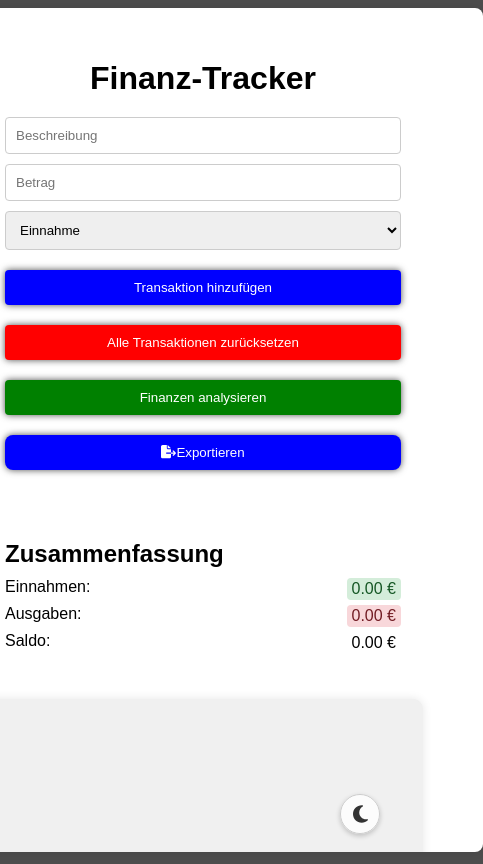
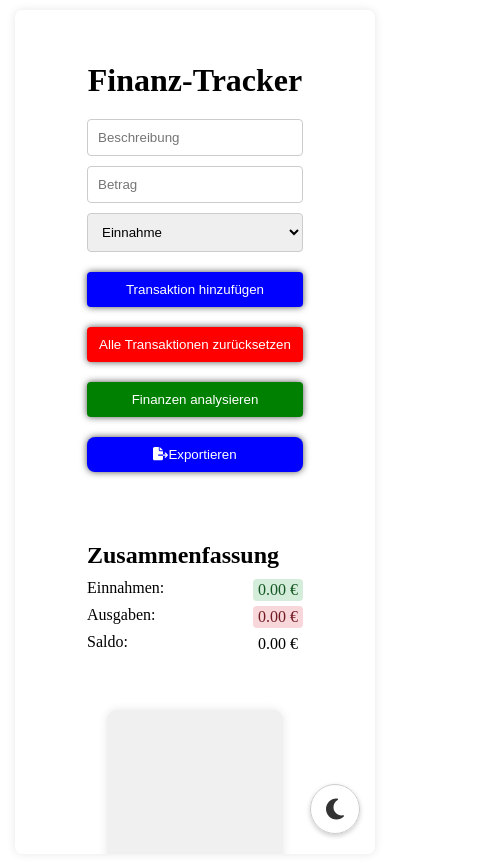
Before and after one commit to diego-monfort-landolt/finance-app, a React (Vite) app: page / in a window 390 px wide. Shown: the whole page, 483 px wide, since content can reach past the window. Built offline with nearby package versions, Linux system fonts and the light colour scheme.

Commit message:
add responsiv percentchart

```diff
--- a/src/App.css
+++ b/src/App.css
@@ -90,8 +90,8 @@ h1 {
 .dark-mode-toggle {
   position: fixed;
   bottom: 10px;
-  right: 10px;
-  background: rgba(255, 255, 255, 0.8);
+  right: 30px;
+  background: rgba(255, 255, 255, 0.226);
   border: 1px solid #ccc;
   color: #333;
   font-size: 24px;
@@ -105,21 +105,9 @@ h1 {
   padding: 0; /* Entfernt unerwünschte Innenabstände */
   box-shadow: 0px 2px 5px rgba(0, 0, 0, 0.2);
   outline: none;
-  transition: background 0.1s, transform 0.1s;
 }
 
-.dark-mode-toggle:hover {
-  background: rgba(0, 0, 0, 0.8);
-  color: white;
-  transform: scale(1.1);
-}
-@media (max-width: 600px) {
-  .dark-mode-toggle {
-    width: 40px;
-    height: 40px;
-    font-size: 20px;
-  }
-}
+
 
 
 
--- a/src/components/PercentageChart.tsx
+++ b/src/components/PercentageChart.tsx
@@ -1,78 +1,149 @@
 import React, { useState, useEffect } from 'react';
-import { PieChart, Pie, Cell, Tooltip } from 'recharts';
-// Definiert ein Interface für eine Transaktion
+import { PieChart, Pie, Cell, Tooltip, ResponsiveContainer } from 'recharts';
+
+// Interface für eine Transaktion
 interface Transaction {
   id: number;
   description: string;
   amount: number;
   type: 'income' | 'expense' | 'wish list';
 }
-// Definiert die Props für die PercentageChart-Komponente
+
+// Props für die PercentageChart-Komponente
 interface PercentageChartProps {
-  transactions: Transaction[]; // Array von Transaktionen
+  transactions: Transaction[];
 }
-// Funktionale Komponente, die ein Kreisdiagramm anzeigt
+
+// Die PercentageChart-Komponente
 const PercentageChart: React.FC<PercentageChartProps> = ({ transactions }) => {
-  const [transactionList, setTransactionList] = useState(transactions);
+  // Lokaler Zustand, initialisiert mit den übergebenen Transaktionen
+  const [transactionList, setTransactionList] = useState<Transaction[]>(transactions);
+
   useEffect(() => {
     setTransactionList(transactions);
   }, [transactions]);
+
+  // Filtere Transaktionen nach Typ
   const incomeTransactions = transactionList.filter(t => t.type === 'income');
   const expenseTransactions = transactionList.filter(t => t.type === 'expense');
   const wishlistTransactions = transactionList.filter(t => t.type === 'wish list');
+
   const totalIncome = incomeTransactions.reduce((acc, t) => acc + t.amount, 0);
   const totalExpenses = expenseTransactions.reduce((acc, t) => acc + t.amount, 0);
   const total = totalIncome + Math.abs(totalExpenses);
-  // Erstellt die Daten für das Kreisdiagramm
+  const safeTotal = total === 0 ? 1 : total; // Vermeidet Division durch 0
+
+  // Erstelle die Daten für das Kreisdiagramm
   const data = [
     ...incomeTransactions.map(t => ({
-      name: `${t.description} (${((t.amount / total) * 100).toFixed(2)}%)`,
+      name: `${t.description} (${((t.amount / safeTotal) * 100).toFixed(2)}%)`,
       value: t.amount,
       type: 'income'
     })),
     ...expenseTransactions.map(t => ({
-      name: `${t.description} (${((Math.abs(t.amount) / total) * 100).toFixed(2)}%)`,
+      name: `${t.description} (${((Math.abs(t.amount) / safeTotal) * 100).toFixed(2)}%)`,
       value: Math.abs(t.amount),
       type: 'expense'
     })),
     ...wishlistTransactions.map(t => ({
-      name: `${t.description} (${((Math.abs(t.amount) / total) * 100).toFixed(2)}%)`,
+      name: `${t.description} (${((Math.abs(t.amount) / safeTotal) * 100).toFixed(2)}%)`,
       value: Math.abs(t.amount),
       type: 'wish list'
     }))
   ];
-  // Definiert die Farben für die Einnahmen und Ausgaben
+
+  // Farben: Einnahmen = Grün, Ausgaben/Wunschliste = Rot
   const COLORS = data.map(entry => entry.type === 'income' ? '#28a745' : '#dc3545');
-  // Funktion zum Entfernen einer Transaktion
+
+  // Funktion zum Entfernen einer Transaktion (nur lokaler Zustand)
   const removeTransaction = (id: number) => {
-    setTransactionList(transactionList.filter(t => t.id !== id));
+    setTransactionList(prev => prev.filter(t => t.id !== id));
   };
+
   return (
-    <div className="chart-container" style={{ backgroundColor: '#f0f0f0', padding: '20px', borderRadius: '10px', boxShadow: '0 0 10px rgba(0, 0, 0, 0.1)' }}>
-      <PieChart width={400} height={400}>
+    <div
+      className="chart-container"
+      style={{
+        backgroundColor: '#f0f0f0',
+        padding: '20px',
+        borderRadius: '10px',
+        boxShadow: '0 0 10px rgba(0, 0, 0, 0.1)',
+        maxWidth: '600px',
+        margin: '20px auto'
+      }}
+    >
+      <ResponsiveContainer width="100%" height={300}>
+        <PieChart>
           <Pie
             data={data}
-          cx={200}
-          cy={200}
-          innerRadius={60}
-          outerRadius={80}
-          fill="#8884d8" // Füllfarbe des Kreisdiagramms
-          paddingAngle={5} // Abstand zwischen den Segmenten
-          dataKey="value" // Schlüssel für die Datenwerte
+            cx="50%"
+            cy="50%"
+            innerRadius="15%"
+            outerRadius="35%"
+            fill="#8884d8"
+            paddingAngle={5}
+            dataKey="value"
           >
             {data.map((entry, index) => (
               <Cell key={`cell-${index}`} fill={COLORS[index % COLORS.length]} />
             ))}
           </Pie>
-        <Tooltip formatter={(value) => `${value} €`} /> {/* Tooltip für das Kreisdiagramm */}
+          <Tooltip formatter={(value: number) => `${value} €`} />
         </PieChart>
-      <div className="transaction-list" style={{ marginTop: '20px', backgroundColor: '#fff ', color: '#000', padding: '10px', borderRadius: '5px', boxShadow: '0 0 5px rgba(0, 0, 0, 0.1)' }}>
+      </ResponsiveContainer>
+      <div
+        className="transaction-list"
+        style={{
+          marginTop: '20px',
+          backgroundColor: '#fff',
+          color: '#000',
+          padding: '10px',
+          borderRadius: '5px',
+          boxShadow: '0 0 5px rgba(0, 0, 0, 0.1)'
+        }}
+      >
         <h3>Transaktionen</h3>
         <ul style={{ listStyleType: 'none', padding: 0 }}>
           {transactionList.map(t => (
-            <li key={t.id} style={{ display: 'flex', justifyContent: 'space-between', alignItems: 'center', marginBottom: '10px', wordWrap: 'break-word',textTransform: 'capitalize' }}>
-              <span style={{ flex: 1, textAlign: 'left',padding: '3px',borderRadius:'5px', borderBottom: t.type === 'income' ? '1px solid green' : '1px solid red', backgroundColor: t.type === 'income' ? 'rgba(40, 167, 69, 0.1)' : 'rgba(220, 53, 69, 0.1)' }}>{t.description} - {t.amount} €</span>
-              <button onClick={() => removeTransaction(t.id)} style={{ marginLeft: '10px', padding:'5px', backgroundColor: t.type === 'income' ? '#28a745' : '#dc3545', color: '#fff', borderRadius: '3px', cursor: 'pointer', border: 'none' }}>Entfernen</button>
+            <li
+              key={t.id}
+              style={{
+                display: 'flex',
+                justifyContent: 'space-between',
+                alignItems: 'center',
+                marginBottom: '10px',
+                wordWrap: 'break-word',
+                textTransform: 'capitalize'
+              }}
+            >
+              <span
+                style={{
+                  flex: 1,
+                  textAlign: 'left',
+                  padding: '3px',
+                  borderRadius: '5px',
+                  borderBottom: t.type === 'income' ? '1px solid green' : '1px solid red',
+                  backgroundColor: t.type === 'income'
+                    ? 'rgba(40, 167, 69, 0.1)'
+                    : 'rgba(220, 53, 69, 0.1)'
+                }}
+              >
+                {t.description} - {t.amount} €
+              </span>
+              <button
+                onClick={() => removeTransaction(t.id)}
+                style={{
+                  marginLeft: '10px',
+                  padding: '5px',
+                  backgroundColor: t.type === 'income' ? '#28a745' : '#dc3545',
+                  color: '#fff',
+                  borderRadius: '3px',
+                  cursor: 'pointer',
+                  border: 'none'
+                }}
+              >
+                Entfernen
+              </button>
             </li>
           ))}
         </ul>
@@ -80,4 +151,5 @@ const PercentageChart: React.FC<PercentageChartProps> = ({ transactions }) => {
     </div>
   );
 };
+
 export default PercentageChart;
--- a/src/index.css
+++ b/src/index.css
@@ -1,13 +1,7 @@
 body {
-  font-family: Arial, sans-serif;
-  padding: 5px;
-  display: flex;
-  justify-content: center;
-  align-items: center;
-  height: 100vh;
-  width: 100%;
-  text-align: center;
-  background-color: #070707b6;
+  max-width: 1200px;
+  margin: 0 auto;
+  padding: 0 15px;
   box-sizing: border-box;
 }
 .App {
```
Lines whose indentation alone changed are shown as unchanged.
